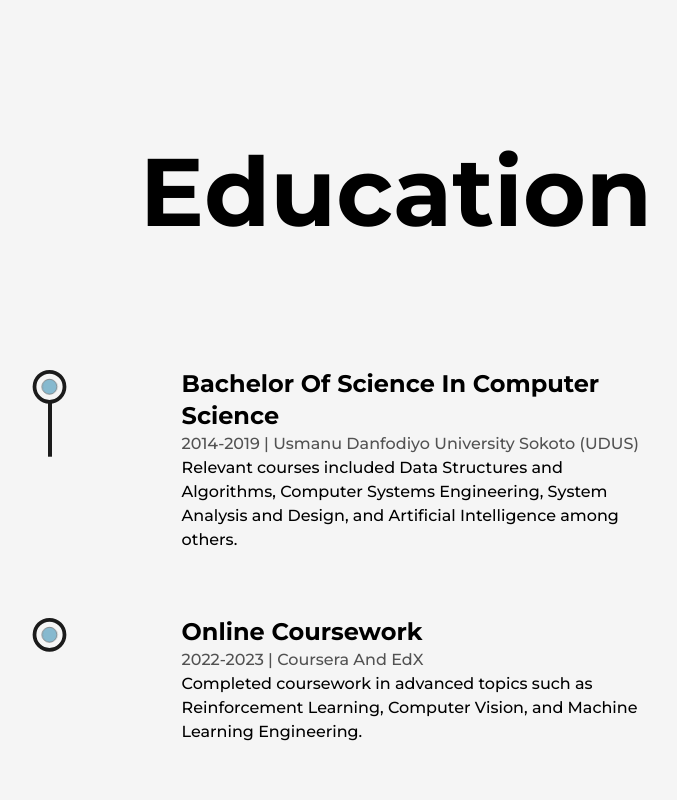
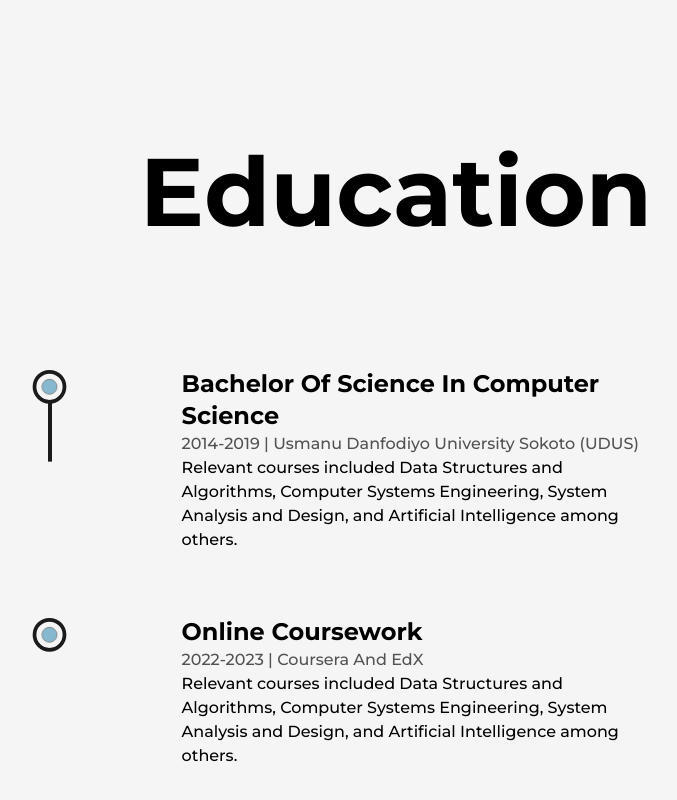
Before and after one commit to mainerprenuer/portfolio_v2, a Next.js app: page /about in a window 1280 px wide. Shown: the part 4276-5076 px from the top of the page, without its empty margins (244-921 px from the left). Built offline with nearby package versions, Linux system fonts and the light colour scheme.

Commit message:
on edu section update

```diff
--- a/src/components/Education.js
+++ b/src/components/Education.js
@@ -65,8 +65,8 @@ const Education = () => {
                     type="Online Coursework"
                     time="2022-2023"
                     place="Coursera And EdX"
-                    info="Completed coursework in advanced topics such as Reinforcement Learning, Computer Vision, and Machine
-                    Learning Engineering."
+                    info="Relevant courses included Data Structures and Algorithms, Computer Systems Engineering, System
+                    Analysis and Design, and Artificial Intelligence among others."
                 />
 
             </ul>
```
